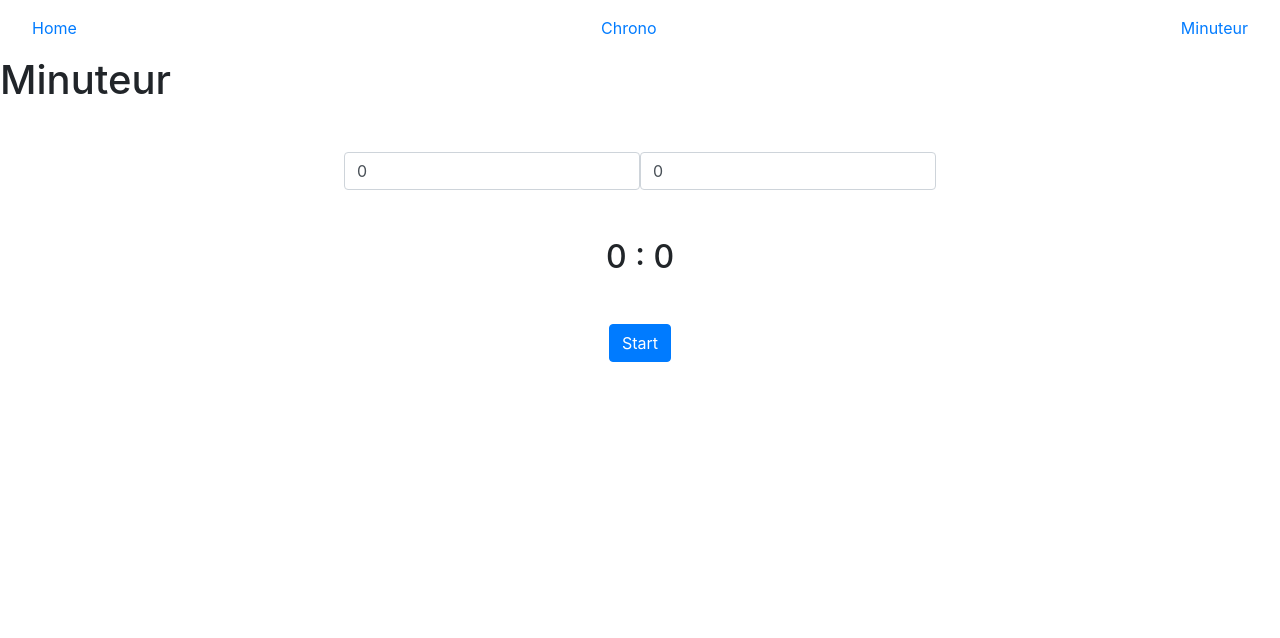
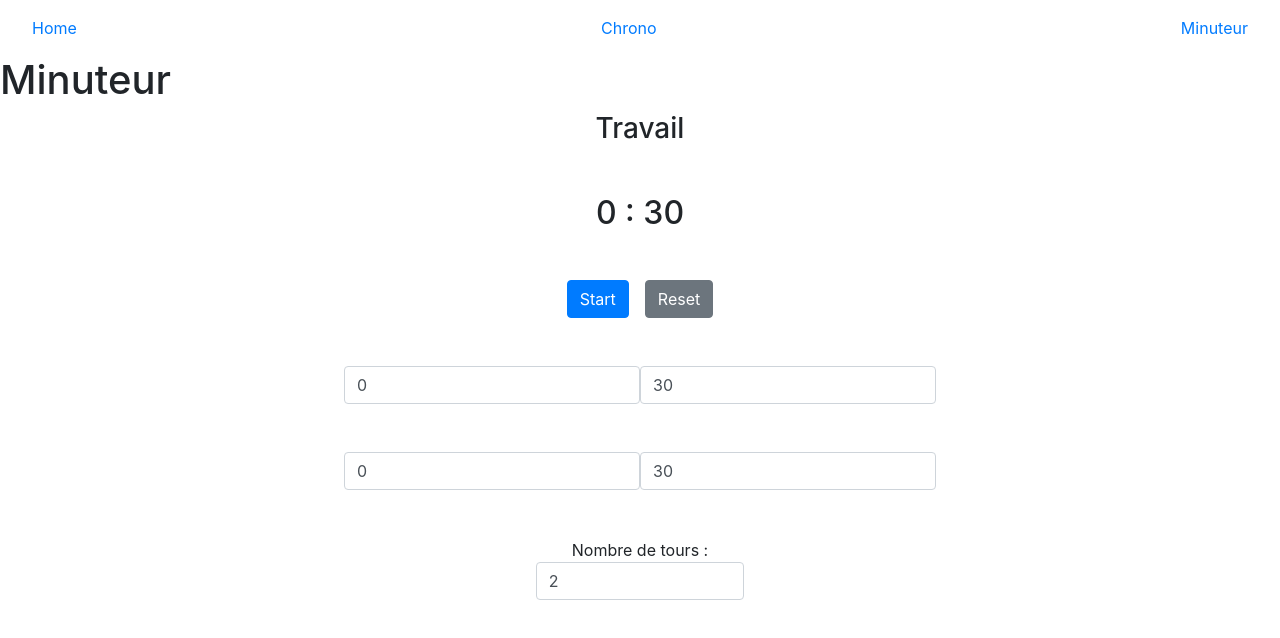
Before and after one commit to OliveLeb/React-chrono-pomodoro, a React (Create React App) app: page /minuteur in a window 1280 px wide. Shown: the top 638 px of the page. Built offline with nearby package versions, Linux system fonts and the light colour scheme.

Commit message:
add laps+repos

```diff
--- a/src/components/Chrono.js
+++ b/src/components/Chrono.js
@@ -36,12 +36,12 @@ const Chrono2 = () => {
 
   return (
     <>
-      <div>
+      <div className='my-5 text-center'>
         <h1>Chrono</h1>
       </div>
 
       <p></p>
-      <p className='text-center h1'>
+      <p className='text-center h1 my-5'>
         {time.h !== '00' && time.h !== 0 ? `${time.h} : ` : ''}
         {time.m !== '00' && time.m !== 0 ? `${time.m} : ` : ''}
         {time.s} : {time.ms}
--- a/src/components/Home.js
+++ b/src/components/Home.js
@@ -4,7 +4,7 @@ const Home = () => {
   return (
     <>
       <div>Home</div>
-      <div>Sweet</div>
+      <div>Chronometrez vos perfs, programmez vos séances de sport !</div>
     </>
   );
 };
--- a/src/components/Minuteur.js
+++ b/src/components/Minuteur.js
@@ -1,44 +1,119 @@
 import React, { useState, useEffect } from 'react';
 
 const Minuteur = () => {
-  const [time, setTime] = useState({ m: 0, s: 0 });
+  const [time, setTime] = useState({ m: 0, s: 30 });
   const [isActive, setIsActive] = useState(false);
+  const [repos, setRepos] = useState({ m: 0, s: 30 });
+  const [laps, setLaps] = useState(2);
+  const [sessionName, setSessionName] = useState('Travail');
+  const [timeLeft, setTimeLeft] = useState({ m: 0, s: 30 });
+  const [count, setCount] = useState(1);
 
   const toggleActive = () => {
     setIsActive(!isActive);
   };
+  const reset = () => {
+    setIsActive(false);
+    setTimeLeft({ ...time });
+    setSessionName('Travail');
+  };
+  const changeTimeS = (e) => {
+    setTime({ ...time, s: e.target.value });
+    setTimeLeft({ ...timeLeft, s: e.target.value });
+  };
+  const changeTimeM = (e) => {
+    setTime({ ...time, m: e.target.value });
+    setTimeLeft({ ...time, m: e.target.value });
+  };
 
   useEffect(() => {
-    //let interval = null;
-    if (isActive && time.s >= 0 && time.m >= 0) {
-      //const interval =
-      time.m >= 0 &&
-        time.s >= 0 &&
-        setTimeout(() => {
-          setTime({
-            ...time,
-            s: '0' + time.s - 1,
-          });
-          if (time.s === 0) {
-            setTime({ m: '0' + time.m - 1, s: 60 - 1 });
+    let interval = null;
+    console.log(count);
+    const handleSwitch = () => {
+      if (sessionName === 'Travail') {
+        setSessionName('Repos');
+        setTimeLeft({ ...repos });
+      } else if (sessionName === 'Repos') {
+        setSessionName('Travail');
+        setTimeLeft({ ...time });
+      }
+    };
+
+    const compteurTour = () => {
+      setCount(count + 1);
+    };
+    const stop = () => {
+      setIsActive(false);
+      setCount(1);
+    };
+    if (count / 2 <= laps) {
+      if (isActive && timeLeft.m >= 0 && timeLeft.s > 0) {
+        interval =
+          timeLeft.m >= 0 &&
+          timeLeft.s >= 0 &&
+          setInterval(() => {
+            if (timeLeft.s > 0 && timeLeft.m >= 0) {
+              setTimeLeft({
+                ...timeLeft,
+                s: timeLeft.s - 1,
+              });
+            } else if (timeLeft.s === 0 && timeLeft.m > 0) {
+              setTimeLeft({ m: timeLeft.m - 1, s: 60 - 1 });
+            }
+          }, 1000);
+      } else if (isActive && timeLeft.m === 0 && timeLeft.s === 0) {
+        interval = setInterval(() => {
+          if (timeLeft.s === 0 && timeLeft.m >= 0) {
+            setTimeLeft({ m: timeLeft.m - 1, s: 60 - 1 });
+          } else {
+            setTimeLeft({
+              ...timeLeft,
+              s: timeLeft.s - 1,
+            });
+            console.log(count, 'pause');
           }
         }, 1000);
-      // return () => clearInterval(interval);
+        handleSwitch();
+        compteurTour();
+      } else {
+        clearInterval(interval);
+      }
+    } else {
+      clearInterval(interval);
+      stop();
     }
-  }, [isActive, time]);
+    return () => clearInterval(interval);
+  }, [isActive, time, sessionName, repos, timeLeft, count, laps]);
 
   return (
     <>
       <div>
         <h1>Minuteur</h1>
       </div>
+      <div className='text-center'>
+        <h3>{sessionName}</h3>
+      </div>
+
+      <div className='text-center h2 my-5'>
+        {timeLeft.m} : {timeLeft.s}
+      </div>
+
+      <div className='text-center'>
+        <button onClick={toggleActive} className='btn btn-primary mx-2'>
+          {isActive ? 'Pause' : 'Start'}
+        </button>
+        <button className='btn btn-secondary mx-2' onClick={reset}>
+          Reset
+        </button>
+      </div>
+
       <div className='row m-5 justify-content-center'>
         <div className='col-3 px-0'>
           <input
             type='number'
             required
             value={time.m}
-            onChange={(e) => setTime({ ...time, m: e.target.value })}
+            onChange={changeTimeM}
             className='form-control'
           />
         </div>
@@ -47,18 +122,42 @@ const Minuteur = () => {
             type='number'
             required
             value={time.s}
-            onChange={(e) => setTime({ ...time, s: e.target.value })}
+            onChange={changeTimeS}
             className='form-control'
           />
         </div>
       </div>
-      <p className='text-center my-5 h2'>
-        {time.m} : {time.s}
-      </p>
-      <div className='text-center'>
-        <button onClick={toggleActive} className='btn btn-primary'>
-          {isActive ? 'Pause' : 'Start'}
-        </button>
+
+      <div>
+        <div className='row m-5 justify-content-center'>
+          <div className='col-3 px-0'>
+            <input
+              type='number'
+              value={repos.m}
+              onChange={(e) => setRepos({ ...repos, m: e.target.value })}
+              className='form-control'
+            />
+          </div>
+          <div className='col-3 px-0'>
+            <input
+              type='number'
+              value={repos.s}
+              onChange={(e) => setRepos({ ...repos, s: e.target.value })}
+              className='form-control'
+            />
+          </div>
+        </div>
+        <div className='col text-center'>
+          Nombre de tours :
+          <input
+            type='number'
+            value={laps}
+            onChange={(e) => setLaps(e.target.value)}
+            className='form-control col-2 m-auto'
+          />
+        </div>
+        <p></p>
+        <p></p>
       </div>
     </>
   );
```
Also changed, not shown: src/components/try.js (added).
